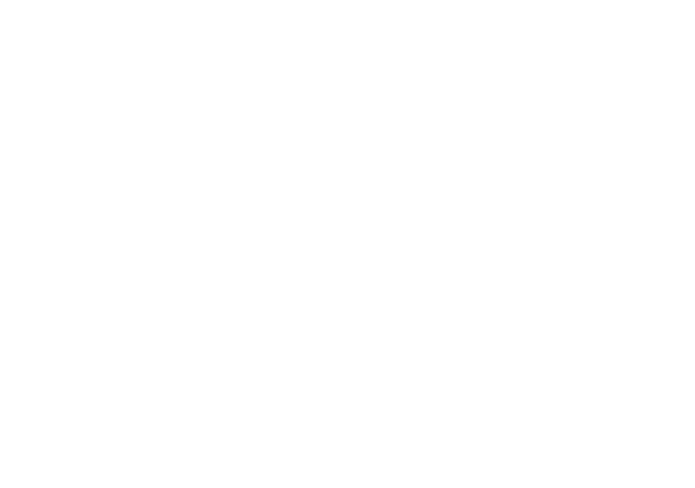
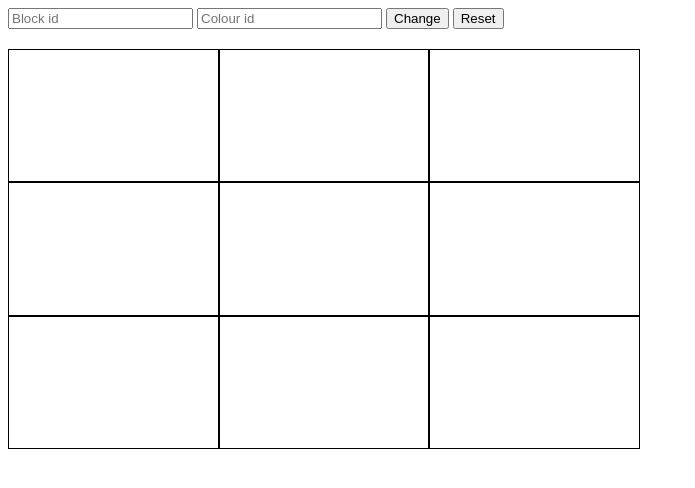
Before and after one commit to acciojob/Replit-Asian-Paints-shubh-codes7, a website: page main.html in a window 1280 px wide. Shown: the whole page, without its empty margins (0-695 px from the left). Drawn offline with Linux system fonts and the light colour scheme.

Commit message:
created a submission

```diff
--- a/main.html
+++ b/main.html
@@ -8,6 +8,23 @@
 
 <body>
 	<!-- the entire body must be written by student -->
+	<div>
+		<input type="text" id="block_id" placeholder="Block id"/>
+		<input type="text" id="colour_id" placeholder="Colour id"/>
+		<button id="change-button">Change</button>
+		<button id="reset">Reset</button>
+		<div id="grid-container">
+			<div id="1" class="box"> </div>
+			<div id="2" class="box"> </div>
+			<div id="3" class="box"> </div>
+			<div id="4" class="box"> </div>
+			<div id="5" class="box"> </div>
+			<div id="6" class="box"> </div>
+			<div id="7" class="box"> </div>
+			<div id="8" class="box"> </div>
+			<div id="9" class="box"> </div>
+		</div>
+	</div>
     <script type="text/javascript" src="./script.js">
 </script>
 
--- a/script.js
+++ b/script.js
@@ -1 +1,24 @@
 //your JS code here. If required.
+let changeBtn = document.querySelector("#change-button")
+let resetBtn = document.querySelector("#reset")
+let container = document.querySelector("#grid-container").children
+
+
+
+changeBtn.addEventListener('click', ()=>{
+	let blockId = document.querySelector("#block_id").value || 2;
+	let colorId = document.querySelector("#colour_id").value;
+
+	if(blockId < 1 || blockId > 9){
+		alert("Invalid Block ID! Enter a number between 1 and 9.")
+	    return
+	}
+	// let block = document.querySelector(`#${blockId}`)
+	container[blockId-1].style.backgroundColor=colorId === '' ? 'red' : colorId
+})
+
+resetBtn.addEventListener("click", () => {
+	for (let box of container) {
+		box.style.backgroundColor= "transparent"
+	}
+})
--- a/styles.css
+++ b/styles.css
@@ -1 +1,12 @@
 /*  your css code here. If applicable */
+#grid-container{
+	display: grid;
+	grid-template-columns: repeat(3, 1fr);
+	width: 50%;
+	height: 50vh;
+	margin: 20px 0;
+}
+
+.box{
+	border: 1px solid black;
+}
```
